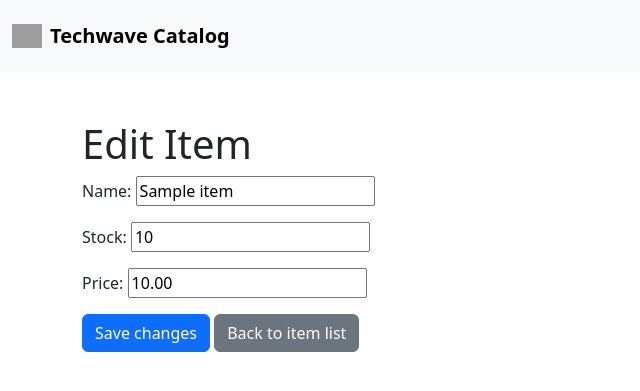
After one commit to kz4killua/techwave, a Django app: page /catalog/edit/1/ in a window 1280 px wide. The commit adds this page. Shown: the top 391 px of the page, without its empty margins (0-640 px from the left). Run offline with Django 5.2, Linux system fonts and the light colour scheme; tables that the repository leaves empty hold one stand-in row (values such as "Sample post"); grey boxes are pictures that could not be loaded.

Commit message:
Can edit items

```diff
--- /dev/null
+++ b/catalog/forms.py
@@ -0,0 +1,7 @@
+from django import forms
+from .models import Item
+
+class ItemForm(forms.ModelForm):
+    class Meta:
+        model = Item
+        fields = ['name', 'stock', 'price']
--- a/catalog/models.py
+++ b/catalog/models.py
@@ -8,3 +8,11 @@ class Item(models.Model):
 
     def __str__(self):
         return self.name
+
+class Product(models.Model):
+    name = models.CharField(max_length=100)
+    stock = models.PositiveIntegerField()
+    price = models.DecimalField(max_digits=10, decimal_places=2)
+
+    def __str__(self):
+        return self.name
--- /dev/null
+++ b/catalog/templates/catalog/edit_item.html
@@ -0,0 +1,15 @@
+{% extends "catalog/base.html" %}
+
+{% block title %}Edit Item{% endblock %}
+
+{% block main %}
+<div class="container mt-5">
+    <h1>Edit Item</h1>
+    <form method="post">
+        {% csrf_token %}
+        {{ form.as_p }}
+        <button type="submit" class="btn btn-primary">Save changes</button>
+        <a href="{% url 'catalog:item_list' %}" class="btn btn-secondary">Back to item list</a>
+    </form>
+</div>
+{% endblock %}
--- a/catalog/templates/catalog/item_form.html
+++ b/catalog/templates/catalog/item_form.html
@@ -6,12 +6,10 @@
 
 {% block main %}
 <div>
-
     <h3>Add an item</h3>
     <form method="post">{% csrf_token %}
         {{ form.as_p }}
         <input type="submit" value="Save">
     </form>
-
 </div>
 {% endblock %}
--- a/catalog/templates/catalog/item_list.html
+++ b/catalog/templates/catalog/item_list.html
@@ -6,7 +6,6 @@
 
 {% block main %}
     <div>
-
         <h3>Add an item</h3>
         <a href="{% url 'catalog:item_create' %}">
             Click here to add an item.
@@ -16,6 +15,7 @@
         {% for item in item_list %}
             <p>
                 Name: {{ item.name }} - Price: ${{ item.price }} - Stock: {{ item.stock }}
+                <a href="{% url 'catalog:edit_item' item.id %}" class="btn btn-primary">Edit</a>
             </p>
         {% empty %}
             <p>No items have been added yet.</p>
--- a/catalog/urls.py
+++ b/catalog/urls.py
@@ -7,4 +7,5 @@ app_name = 'catalog'
 urlpatterns = [
     path('', views.ItemListView.as_view(), name='item_list'),
     path('create/', views.ItemCreateView.as_view(), name='item_create'),
+    path('edit/<int:item_id>/', views.edit_item, name='edit_item'),
 ]
--- a/catalog/views.py
+++ b/catalog/views.py
@@ -1,7 +1,8 @@
 from django.views import generic
-from .models import Item
+from .models import Item  # Import only the necessary models
 from django.urls import reverse
-
+from django.shortcuts import render, get_object_or_404, redirect
+from .forms import ItemForm  # Import the correct form
 
 class ItemListView(generic.ListView):
     model = Item
@@ -15,3 +16,15 @@ class ItemCreateView(generic.CreateView):
 
     def get_success_url(self):
         return reverse('catalog:item_list')
+
+
+def edit_item(request, item_id):
+    item = get_object_or_404(Item, pk=item_id)
+    if request.method == "POST":
+        form = ItemForm(request.POST, instance=item)
+        if form.is_valid():
+            form.save()
+            return redirect('catalog:item_list')
+    else:
+        form = ItemForm(instance=item)
+    return render(request, 'catalog/edit_item.html', {'form': form})
```
Also changed, not shown: catalog/migrations/0002_product.py (added). Lines whose indentation alone changed are shown as unchanged.
